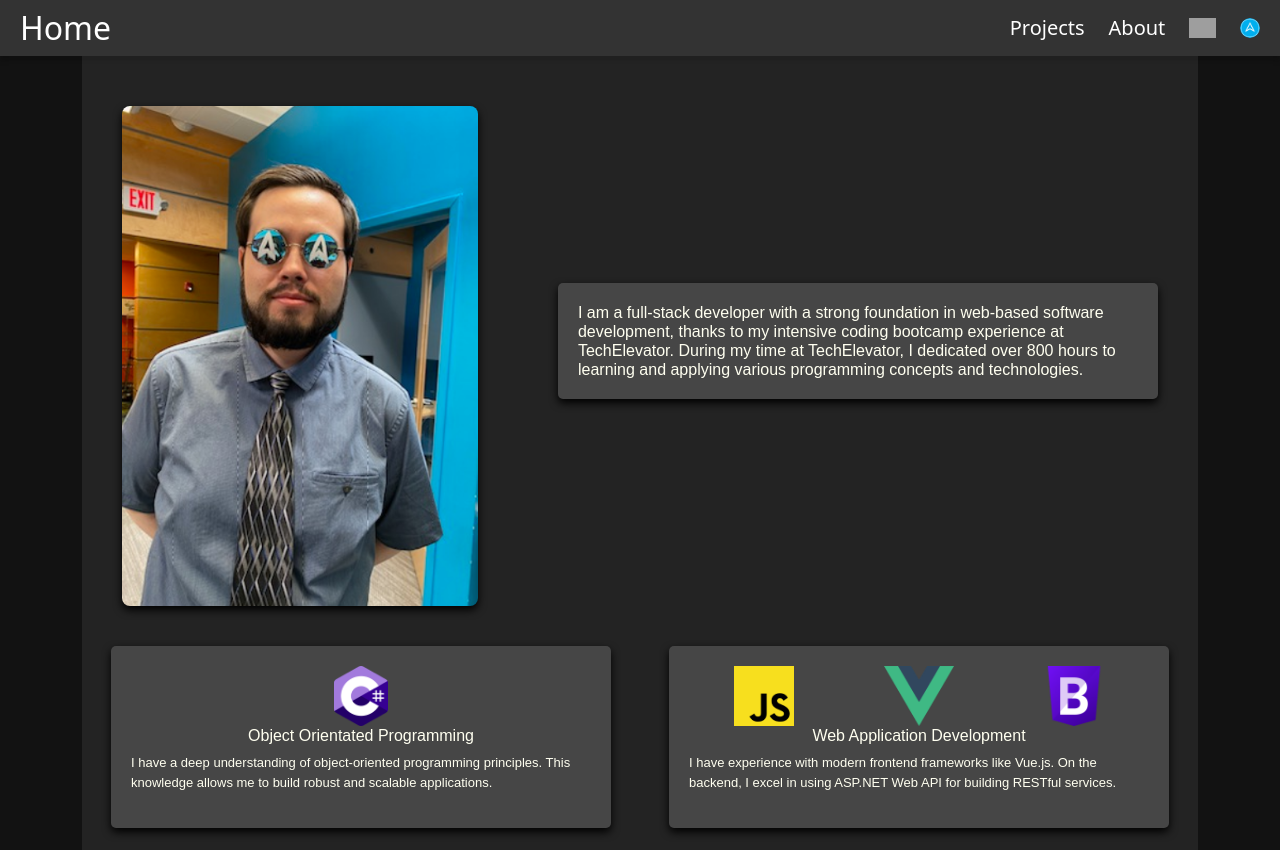
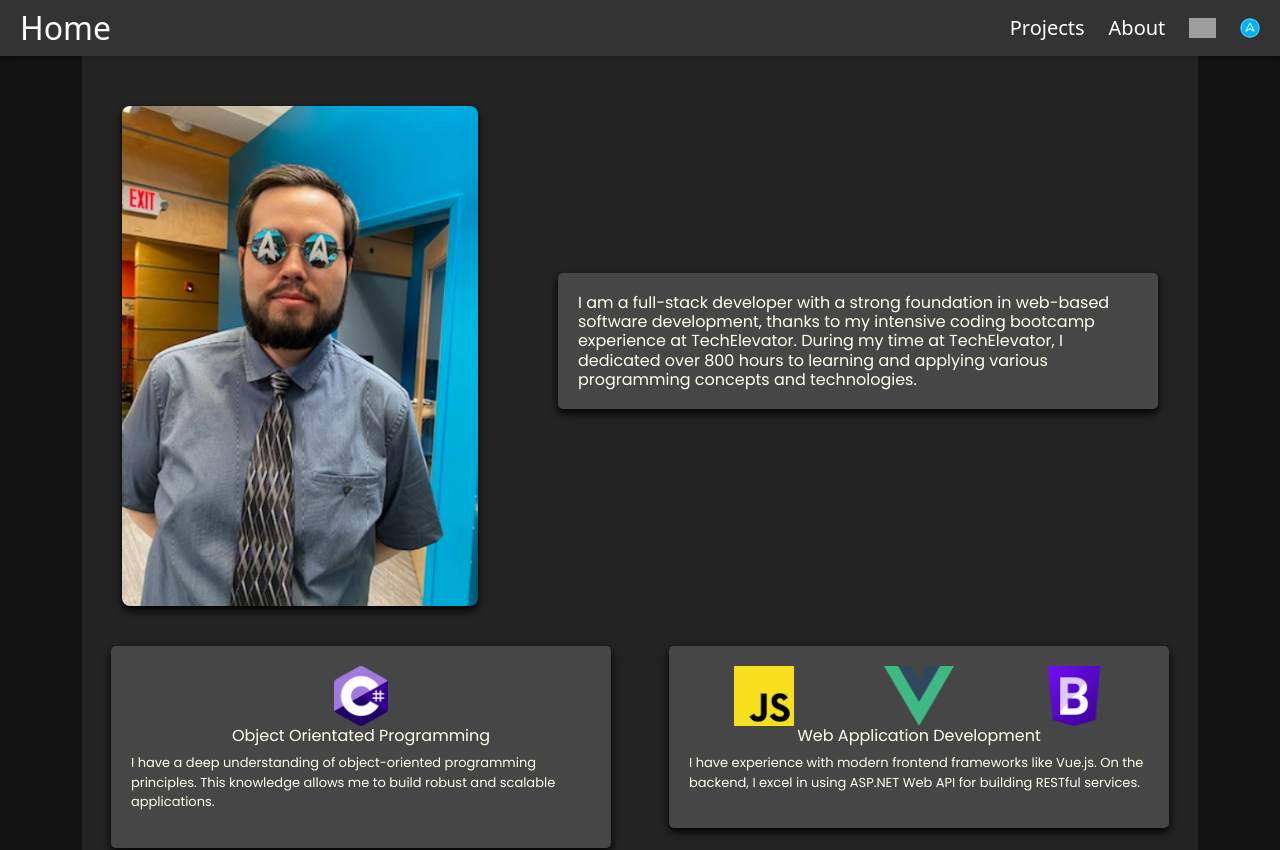
Before and after one commit to MoldyChip/portfolio-website, a React (Vite) app: page /about in a window 1280 px wide. Shown: the top 850 px of the page. Built offline with nearby package versions, Linux system fonts and the light colour scheme; grey boxes are pictures that could not be loaded; the HTML template or start-up script is replaced by a standard one.

Commit message:
added some css

```diff
--- a/src/index.css
+++ b/src/index.css
@@ -1,3 +1,5 @@
+@import url('https://fonts.googleapis.com/css?family=Poppins');
+
 * {
   box-sizing: border-box;
 }
@@ -67,6 +69,10 @@
 
 }
 
+.about-p {
+  font-family: 'Poppins';
+}
+
 .about-portrait {
   max-width: 100%;
   height: 700px;
@@ -122,7 +128,7 @@
   margin-top: 100px;
   padding-left: 1rem;
   margin-left: 100px;
-  font-family: Arial, Helvetica, sans-serif;
+  font-family: 'Poppins';
   display: flex;
   flex-wrap: wrap;
   justify-content: flex-start;
@@ -280,7 +286,7 @@
   margin-top: 200px;
   margin-left: auto;
   margin-right: auto;
-  font-family: Arial, Helvetica, sans-serif;
+  font-family: 'Poppins';
 }
 
 .about-smallerCard {
@@ -295,13 +301,14 @@
   margin-top: 50px;
   margin-left: 170px;
   margin-right: auto;
-  font-family: Arial, Helvetica, sans-serif;
+  font-family: 'Poppins';
   margin-bottom: 10px;
 
 }
 
 .about-title {
   text-align: center;
+  font-family: 'Poppins';
 }
 
 .home-card {
@@ -313,6 +320,7 @@
   max-height: 550px;
   max-width: 800px;
   padding: 20px;
+  margin-bottom: 30px;
 }
 
 .linkedin-icon {
@@ -376,7 +384,7 @@
   margin-left: auto;
   margin-top: 40px;
   border-radius: 8px;
-  font-family: Arial, Helvetica, sans-serif;
+  font-family: 'Poppins';
 }
 
 form input, textarea {
@@ -433,6 +441,11 @@
   z-index: 1000;
 }
 
+.project-title {
+  font-family: 'Poppins';
+}
+
+
 
 @media screen and (min-width: 2210px) {
   .nav {
@@ -469,7 +482,7 @@
     padding: 20px;
     margin-left: 180px;
     margin-right: auto;
-    font-family: Arial, Helvetica, sans-serif;
+    font-family: 'Poppins';
   }
 
   .about-topcontainer {
```
